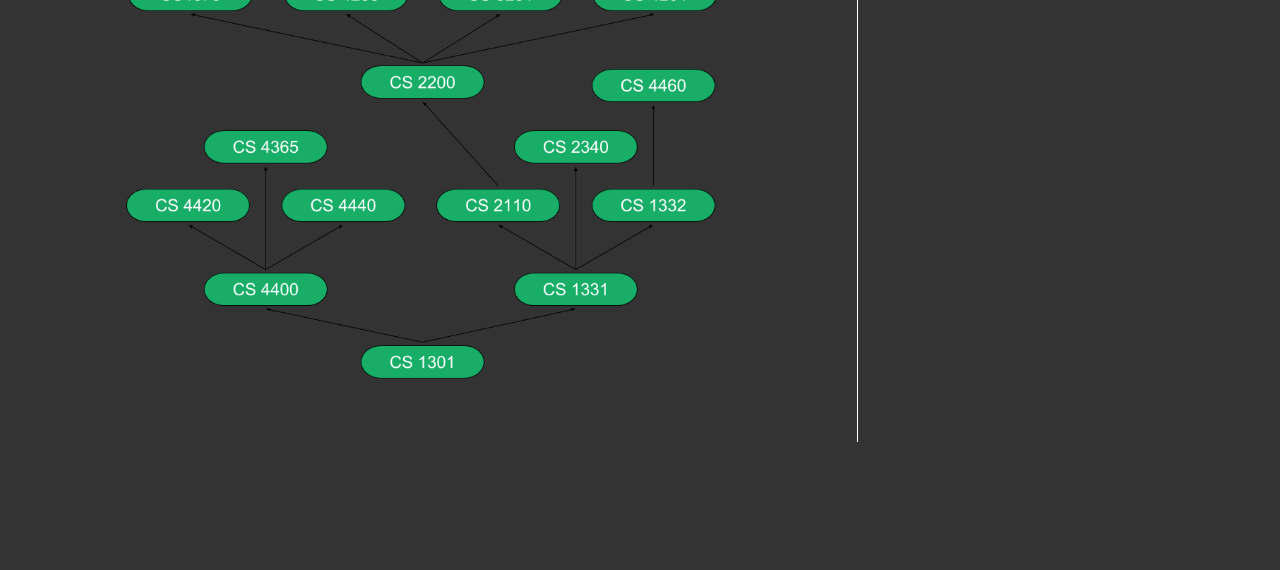
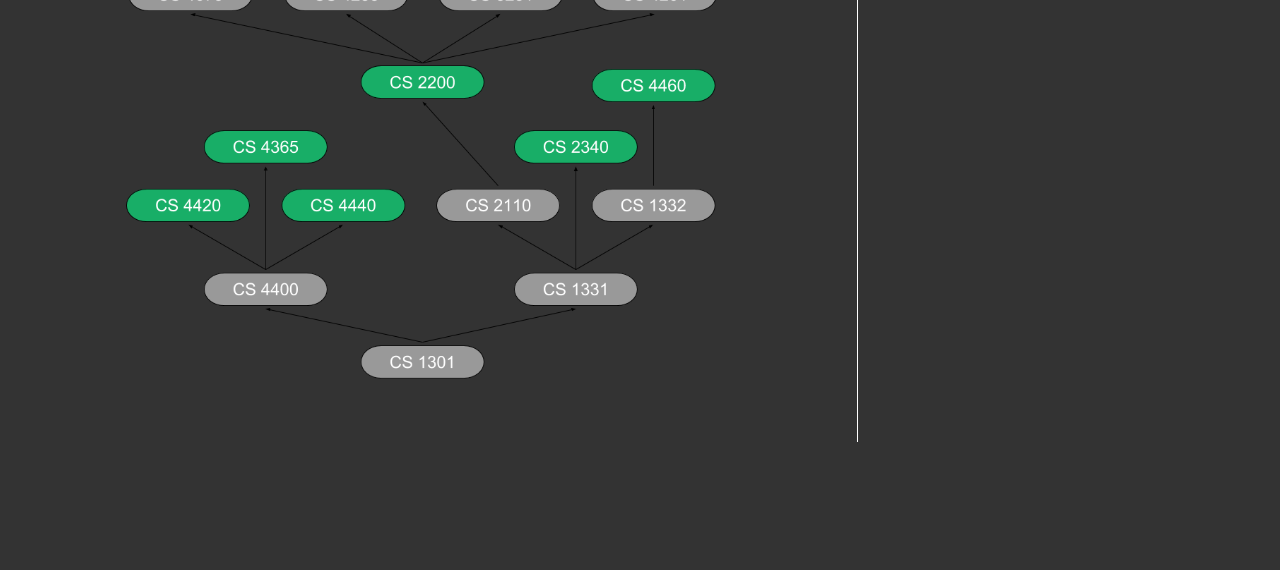
Before and after one commit to dshen36/JrDesign, a plain HTML site: page CourseSelection.html in a window 1280 px wide. Shown: the part 230-800 px from the top of the page. Drawn offline with Linux system fonts and the light colour scheme.

Commit message:
Updated for class demo

```diff
--- a/CourseSelection.html
+++ b/CourseSelection.html
@@ -7,6 +7,7 @@
     <link type="text/css" rel="stylesheet" href="css/example.css" media="screen">
     <script src="js/jQuery.js"></script>
     <link rel="stylesheet"  href="css/bootstrap.min.css">
+    <!-- http://www.cc.gatech.edu/sites/default/files/images/prereqinfointernetworks2015.pdf -->
 	<!-- <link rel="stylesheet"  href="css/bootstrap.min.css"> -->
     <!-- http://codepen.io/soberdash/pen/EaxGeL -->
 </head>
@@ -34,7 +35,7 @@
 
         <div class="row vdivide">
             <div id="graph" class="col-md-8">
-                <img class="center resize" id="networkPath" src="networkPath.png"/>
+                <img class="center resize" id="networkPath" src="networkPathTaken.png"/>
             </div>
             <div id="results" class="col-md-4">
                 <h2 id="classList">Desired Classes</h2>
```
Also changed, not shown: networkPathTaken.png (added).
